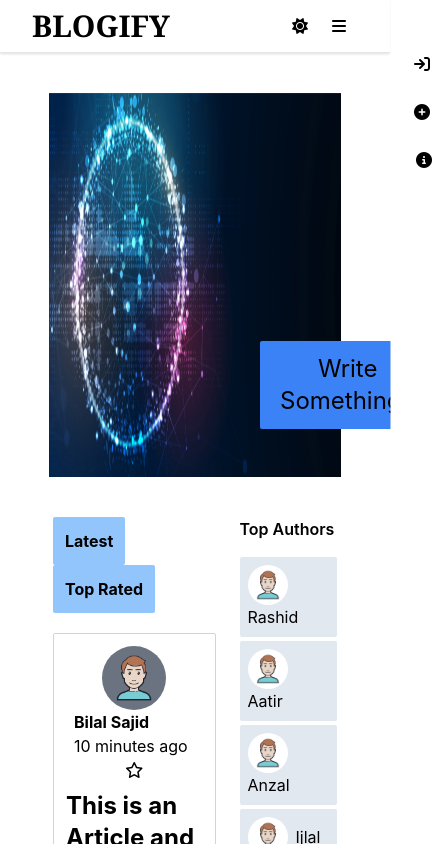
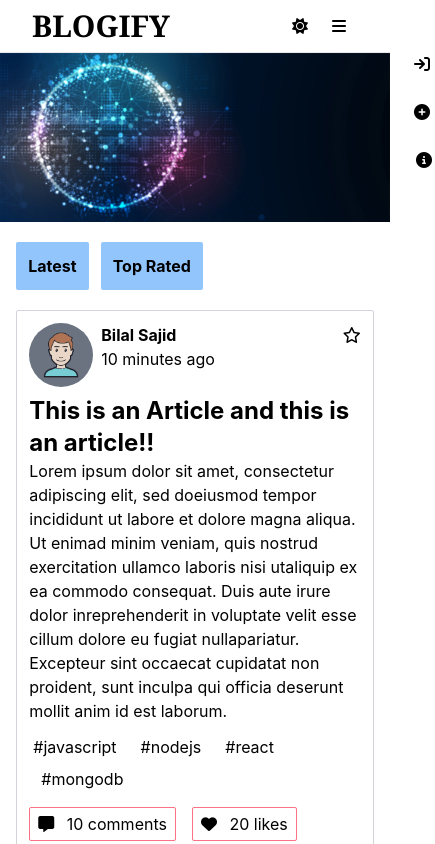
Before and after one commit to BilalSajid173/Blog-app-frontend, a React (Create React App) app: page / in a window 390 px wide. Shown: the top 844 px of the page, 435 px wide, since content can reach past the window. Built offline with nearby package versions, Linux system fonts and the light colour scheme.

Commit message:
Add responsiveness

```diff
--- a/src/components/Home/Homepage.js
+++ b/src/components/Home/Homepage.js
@@ -48,18 +48,19 @@ const Home = () => {
   //   console.log(isDark);
   return (
     <Fragment>
-      <div className="relative flex flex-wrap justify-center my-10">
+      <div className="relative flex flex-wrap justify-center mb-5 md:my-10">
         {/* {isDark === null && (
           <img className="h-96 w-9/12" src={image1} alt="img"></img>
         )} */}
-        <img className="h-96 w-9/12" src={image} alt="img"></img>
-        <Button className="absolute bottom-12 left-2/3 p-3 px-5 bg-blue-500 text-2xl hover:bg-blue-800 dark:text-white rounded-sm">
-          Write Something!!
-        </Button>
+        <img
+          className="md:w-11/12 lg:w-9/12 lg:h-96"
+          src={image}
+          alt="img"
+        ></img>
       </div>
       <div className="flex flex-wrap justify-center">
         {/*handle active state for button bg color */}
-        <div className="w-5/12 mr-6">
+        <div className="w-11/12 sm:w-9/12 md:w-6/12 lg:w-5/12 md:mr-6">
           <div className="mb-5">
             <Button className="p-3 bg-blue-300 dark:bg-white rounded-sm font-bold mr-3 hover:bg-gray-200">
               Latest
@@ -70,7 +71,7 @@ const Home = () => {
           </div>
           <AllArticles />
         </div>
-        <div className="sticky top-10 h-0 w-3/12 dark:text-white">
+        <div className="hidden md:block sticky top-10 h-0 md:w-4/12 lg:w-3/12 dark:text-white">
           <div className="mb-6">
             <h2 className="font-semibold mb-4">Top Authors</h2>
             <TopAuths authors={authors} />
```
